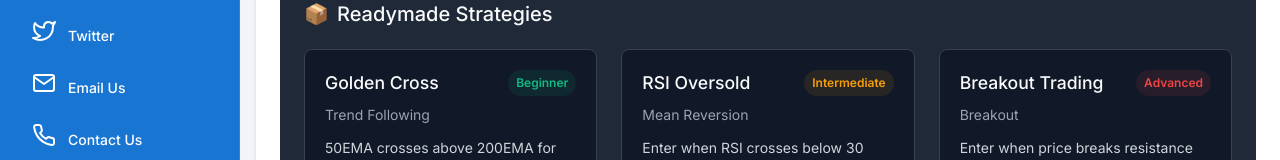
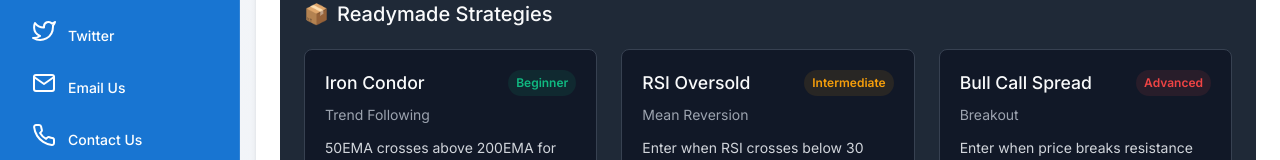
Before and after one commit to sudhanshu2070/last-trade, a React (Vite) app: page /strategies in a window 1280 px wide. Shown: the part 603-763 px from the top of the page. Built offline with nearby package versions, Linux system fonts and the light colour scheme.

Commit message:
Readymade Strategies 0.51

```diff
--- a/src/Pages/StrategyTabs/CreateStrategy/CreateStrategy.tsx
+++ b/src/Pages/StrategyTabs/CreateStrategy/CreateStrategy.tsx
@@ -48,8 +48,6 @@ const CreateStrategy: React.FC = () => {
           onChange={setStrategyType}
           initialValues={templateConfig?.basicConfig}/>
 
-        <ReadymadeStrategies onTemplateSelect={handleTemplateSelect} />
-
         {/* hide/show in the case of change in Strategy Type */}
         {strategyType === 'indicator' && (
          <>
@@ -77,6 +75,7 @@ const CreateStrategy: React.FC = () => {
 
         {strategyType === 'time-based' && (
           <>
+            <ReadymadeStrategies onTemplateSelect={handleTemplateSelect} />
             <OrderLegs showAdvancedFeatures={showAdvancedFeatures} />
             <AdvancedFeatures
               onSave={() => setShowAdvancedFeatures(true)}
--- a/src/Pages/StrategyTabs/CreateStrategy/Sections/ReadymadeStrategies/ReadymadeStrategies.tsx
+++ b/src/Pages/StrategyTabs/CreateStrategy/Sections/ReadymadeStrategies/ReadymadeStrategies.tsx
@@ -5,7 +5,7 @@ import strategyTemplatesData from './templateData';
 const strategyTemplates = [
   {
     id: 'goldenCross',
-    name: 'Golden Cross',
+    name: 'Iron Condor',
     type: 'Trend Following',
     description: '50EMA crosses above 200EMA for long entry',
     complexity: 'Beginner'
@@ -19,7 +19,7 @@ const strategyTemplates = [
   },
   {
     id: 'breakoutTrading',
-    name: 'Breakout Trading',
+    name: 'Bull Call Spread',
     type: 'Breakout',
     description: 'Enter when price breaks resistance with volume',
     complexity: 'Advanced'
```
